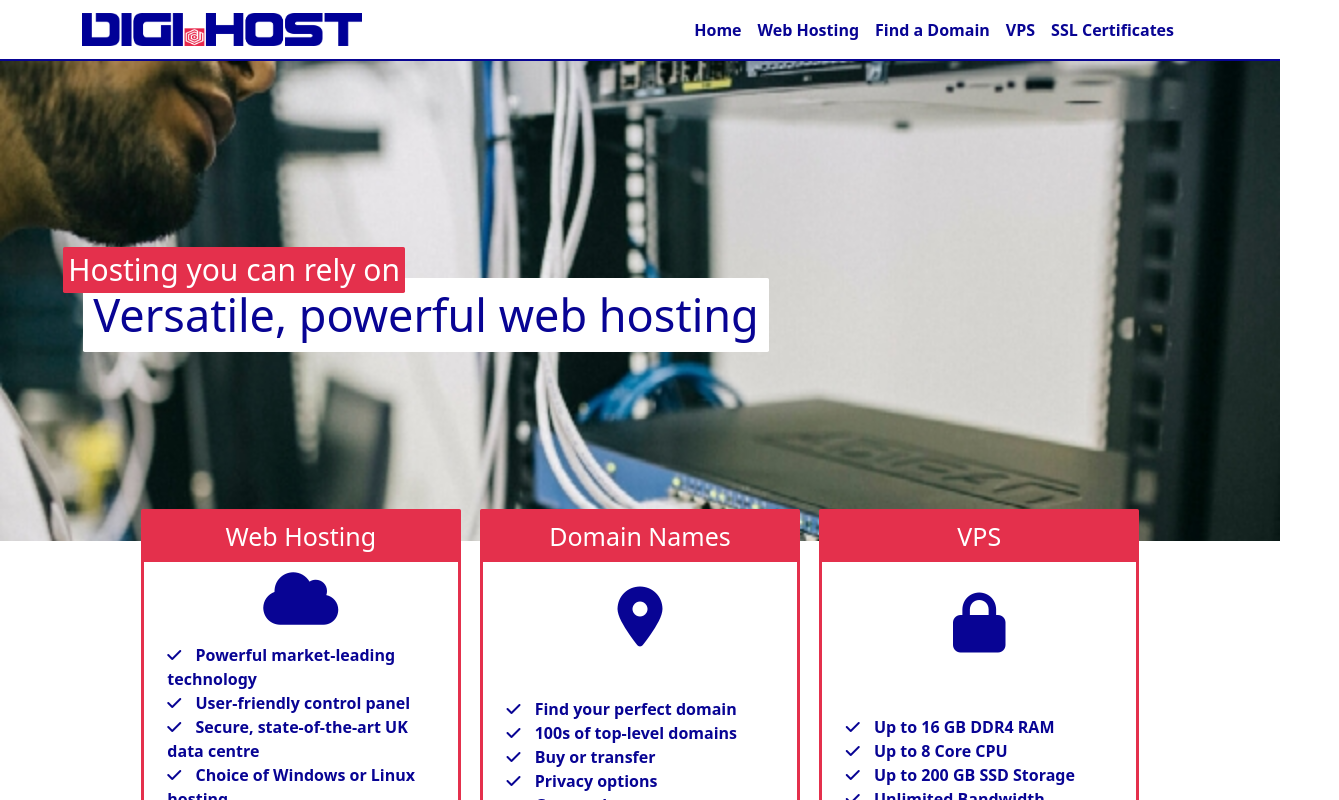
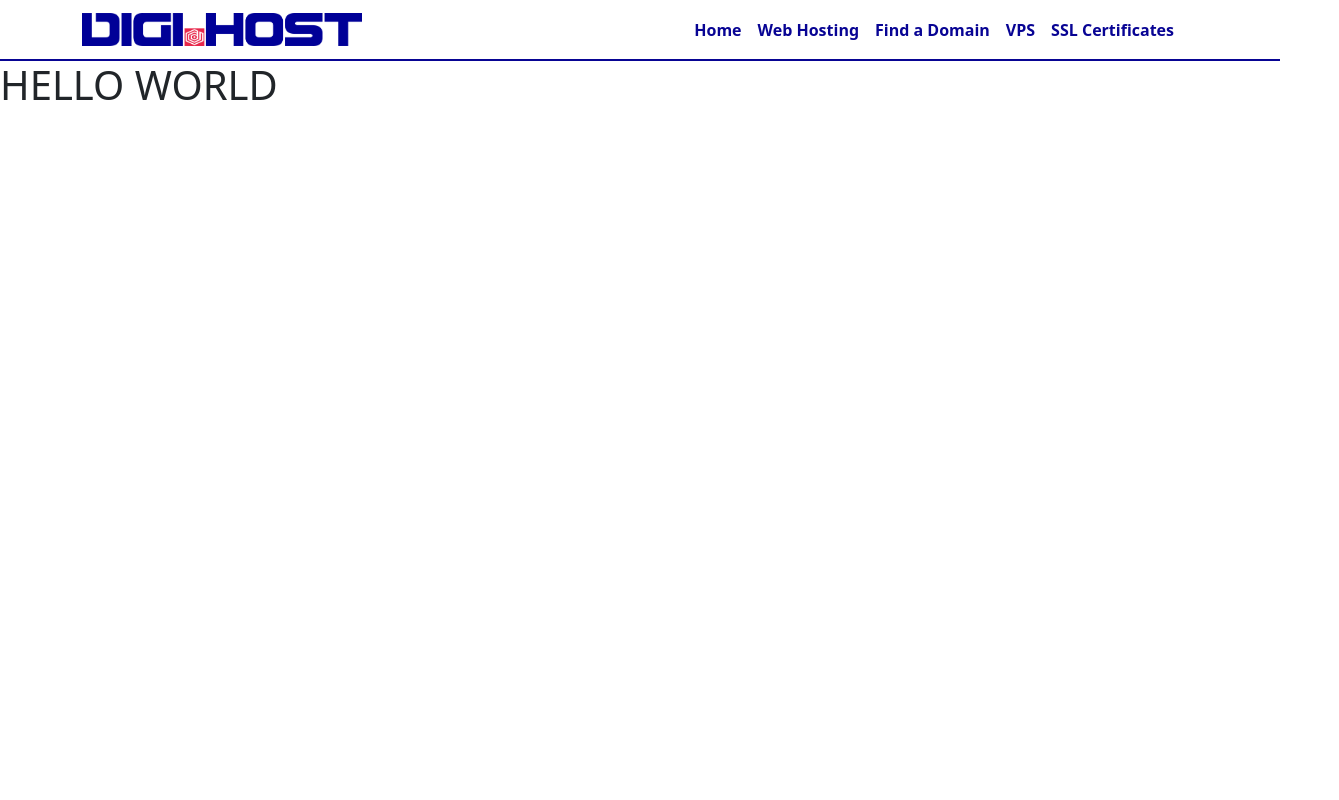
Before and after one commit to Olys6/digi-hosting, a React (Create React App) app: page / in a window 1280 px wide. Shown: the top 800 px of the page, 1339 px wide, since content can reach past the window. Built offline with nearby package versions, Linux system fonts and the light colour scheme.

Commit message:
almost there

```diff
--- a/src/App.js
+++ b/src/App.js
@@ -16,7 +16,7 @@ function App() {
       <NavBar />
       {/* <div style={{ height: "3.8rem" }}></div> */}
       <Routes>
-        <Route path={process.env.PUBLIC_URL + "/"} element={ <Home /> } />
+        <Route path={"/digi-hosting/"} element={ <Home /> } />
         <Route path={process.env.PUBLIC_URL + "web-hosting"} element={ <WebHosting/> } />
         <Route path='*' element={<Page404 />} />
       </Routes>
```
